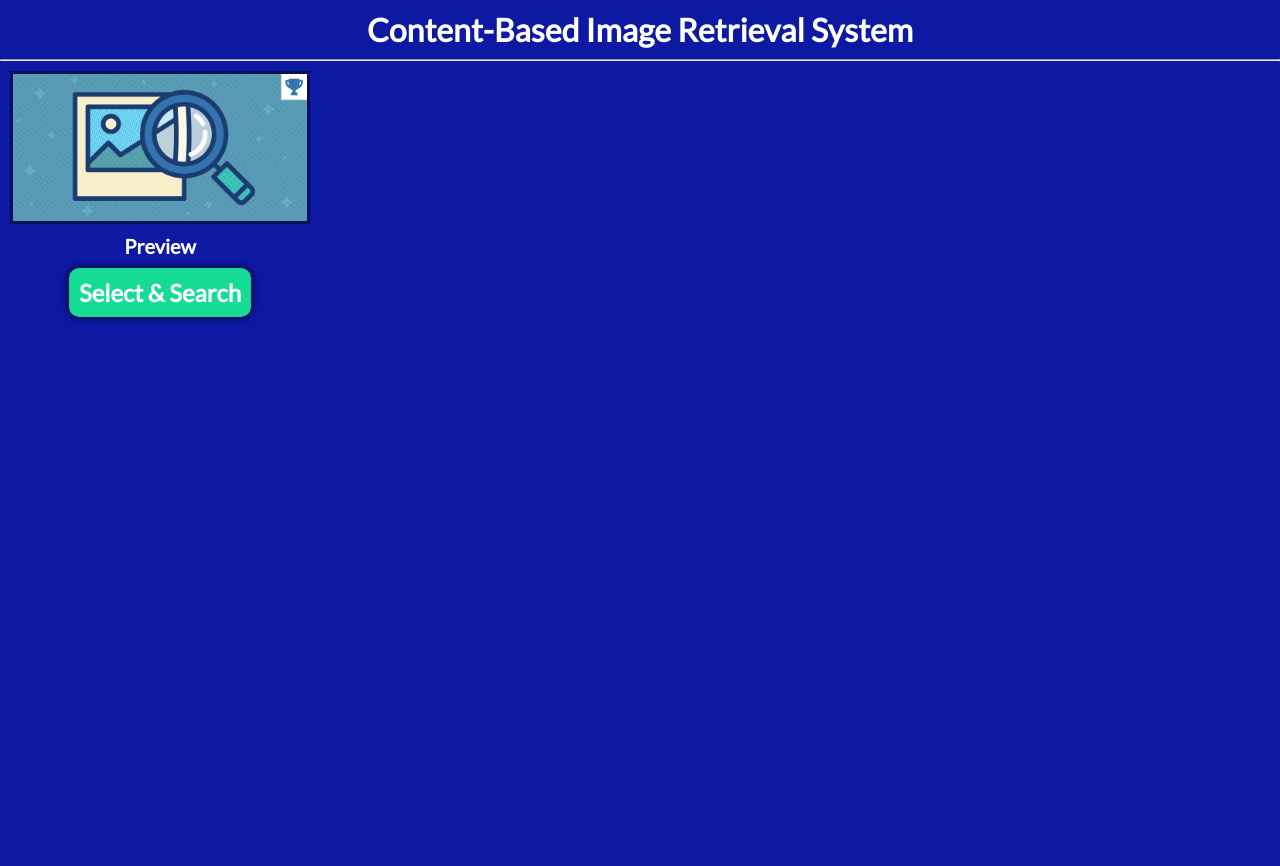
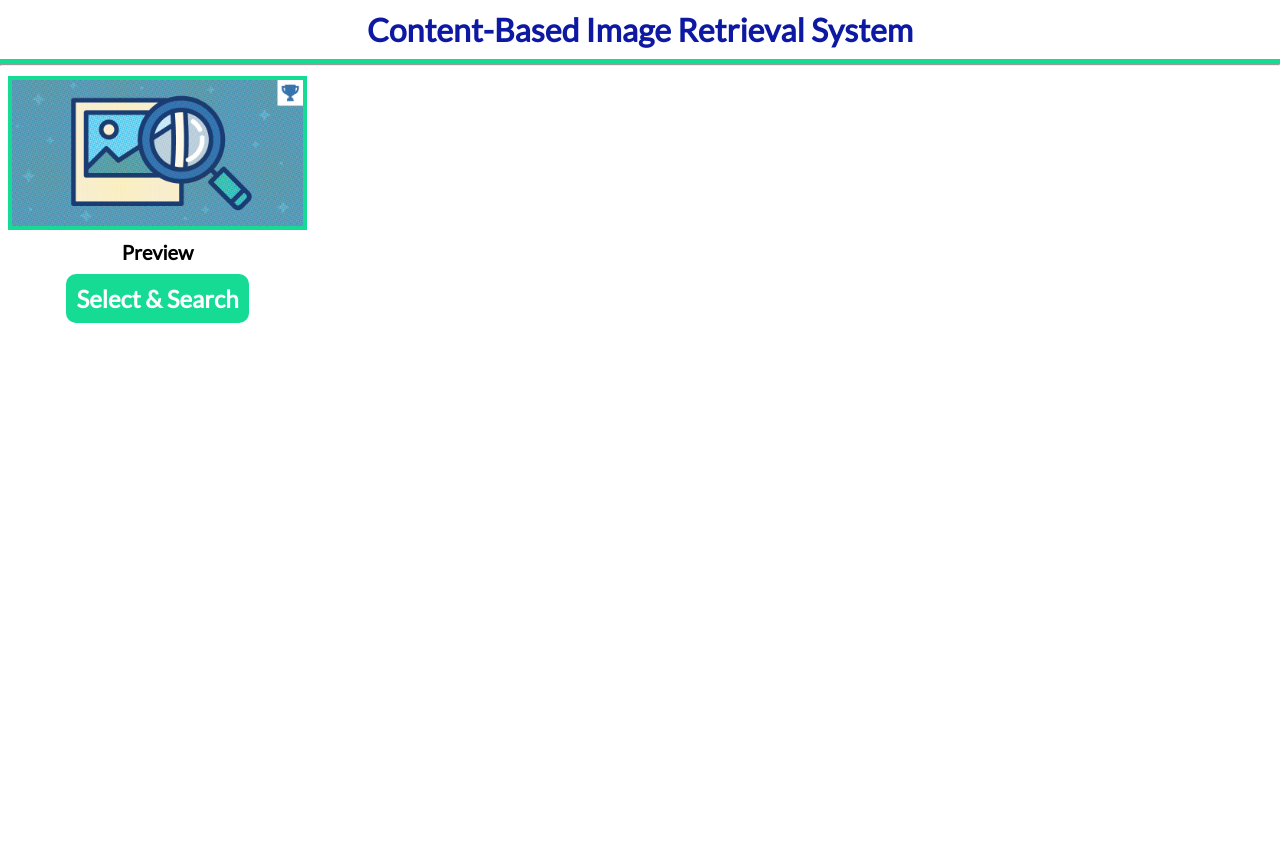
Before and after one commit to kudeh/image-search-engine, a Flask app: page / in a window 1280 px wide. Before the commit the page ends 322 px from the top, so only its background shows below. Run offline with Flask 2, Linux system fonts and the light colour scheme; parts of the project's set-up code (start-up, migrations or seed data) failed here and were passed over.

Commit message:
styled individual result cards

```diff
--- a/app/static/main.css
+++ b/app/static/main.css
@@ -8,7 +8,7 @@
 }
 
 body {
-    background-color: #0D19A3;
+    background-color: white;
 }
 
 .container {
@@ -19,12 +19,10 @@ body {
     text-align: center;
     font-weight: bold;
     padding: 10px;
-    color: white;
+    color: #0D19A3;
+    border-bottom: 5px solid #15DB95;
 }
 
-hr {
-    color: white;
-}
 
 .display {
     display: grid;
@@ -37,16 +35,18 @@ hr {
     flex-direction: column;
     align-items: center;
     justify-content: flex-start;
+    height: 100vh;
+    color: #F4E4C1;
 }
 
 .img-preview {
-    width: 300px;
+    width: 95%;
     margin: 10px;
-    border: 3px solid #080F5B;
+    border: 4px solid #15DB95;
 }
 
 #preview-name {
-    color: white;
+    color: black;
     font-weight: bold;
     font-size: 1.25em;
 }
@@ -59,21 +59,21 @@ hr {
     font-size: 1.5em;
     cursor: pointer;
     border-radius: 10px;
-    -webkit-box-shadow: 0px 0px 4px 3px rgba(8,15,91,1);
-    -moz-box-shadow: 0px 0px 4px 3px rgba(8,15,91,1);
-    box-shadow: 0px 0px 4px 3px rgba(8,15,91,1);
     margin: 10px;
 }
 
 #select:hover {
-    transform: scale(.9);
+    transform: scale(.95);
+    -webkit-box-shadow: 0px 0px 4px 3px rgba(8,15,91,1);
+    -moz-box-shadow: 0px 0px 4px 3px rgba(8,15,91,1);
+    box-shadow: 0px 0px 4px 3px rgba(8,15,91,1);
 }
 
 #results {
     display: grid;
     grid-template-columns: 1fr 1fr 1fr;
     grid-column-gap: 15px;
-    grid-row-gap: 10px;
+    grid-row-gap: 15px;
     padding: 10px;
 }
 
@@ -81,6 +81,9 @@ hr {
     background-color: #080F5B;
     color: white;
     border: 2px solid #F4E4C1;
+    -webkit-box-shadow: 0px 0px 4px 3px rgba(8,15,91,1);
+    -moz-box-shadow: 0px 0px 4px 3px rgba(8,15,91,1);
+    box-shadow: 0px 0px 4px 3px rgba(8,15,91,1);
 }
 
 .img-info {
@@ -112,10 +115,10 @@ hr {
 
   /* Modal Content */
   .modal-content {
-    background-color: #fefefe;
+    background-color: #F4E4C1;
     margin: auto;
     padding: 20px;
-    border: 1px solid #888;
+    border: 1px solid black;
     width: 80%;
   }
 
@@ -132,7 +135,7 @@ hr {
   }
 
   .modal-image:hover {
-      border: 5px solid black;
+      border: 5px solid #0D19A3;
   }
 
   /* The Close Button */
```
